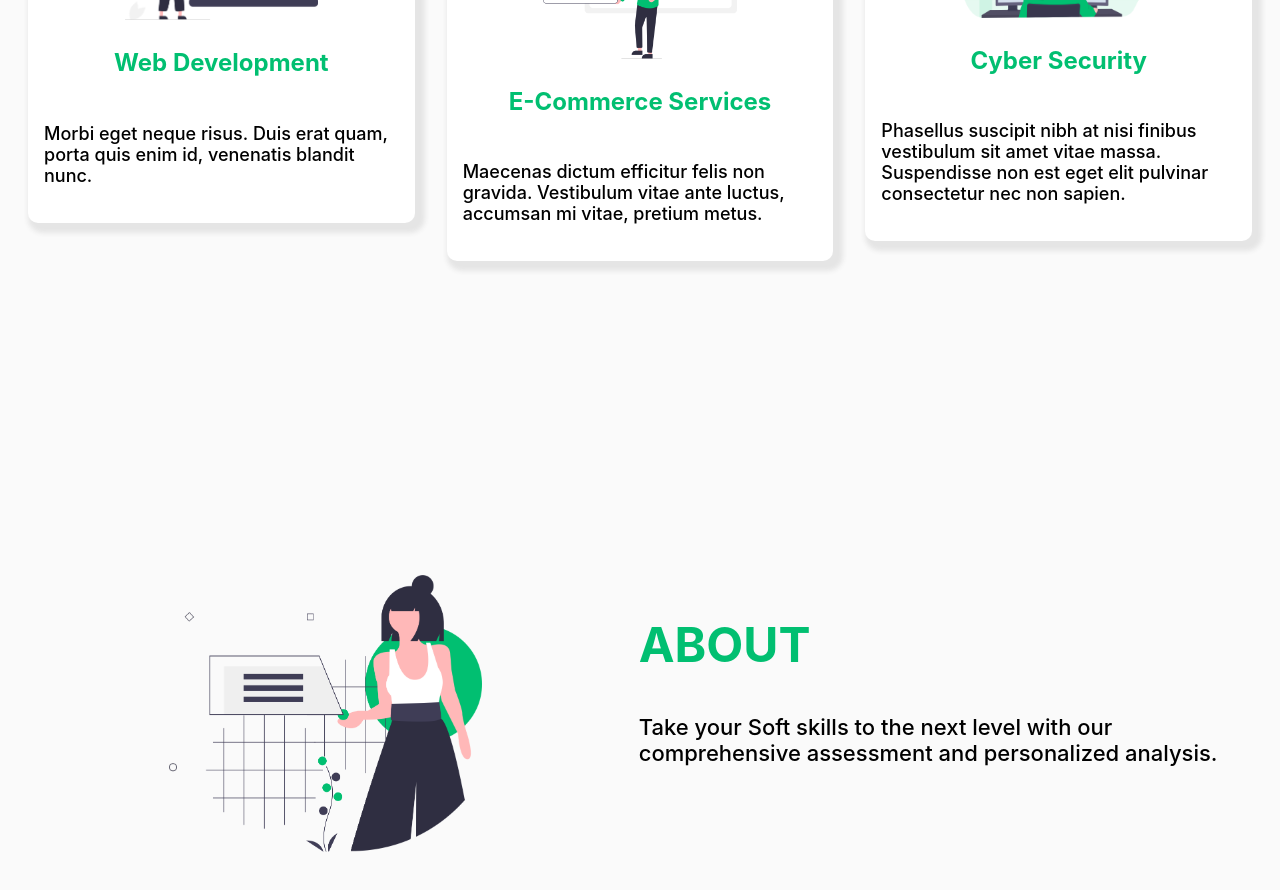
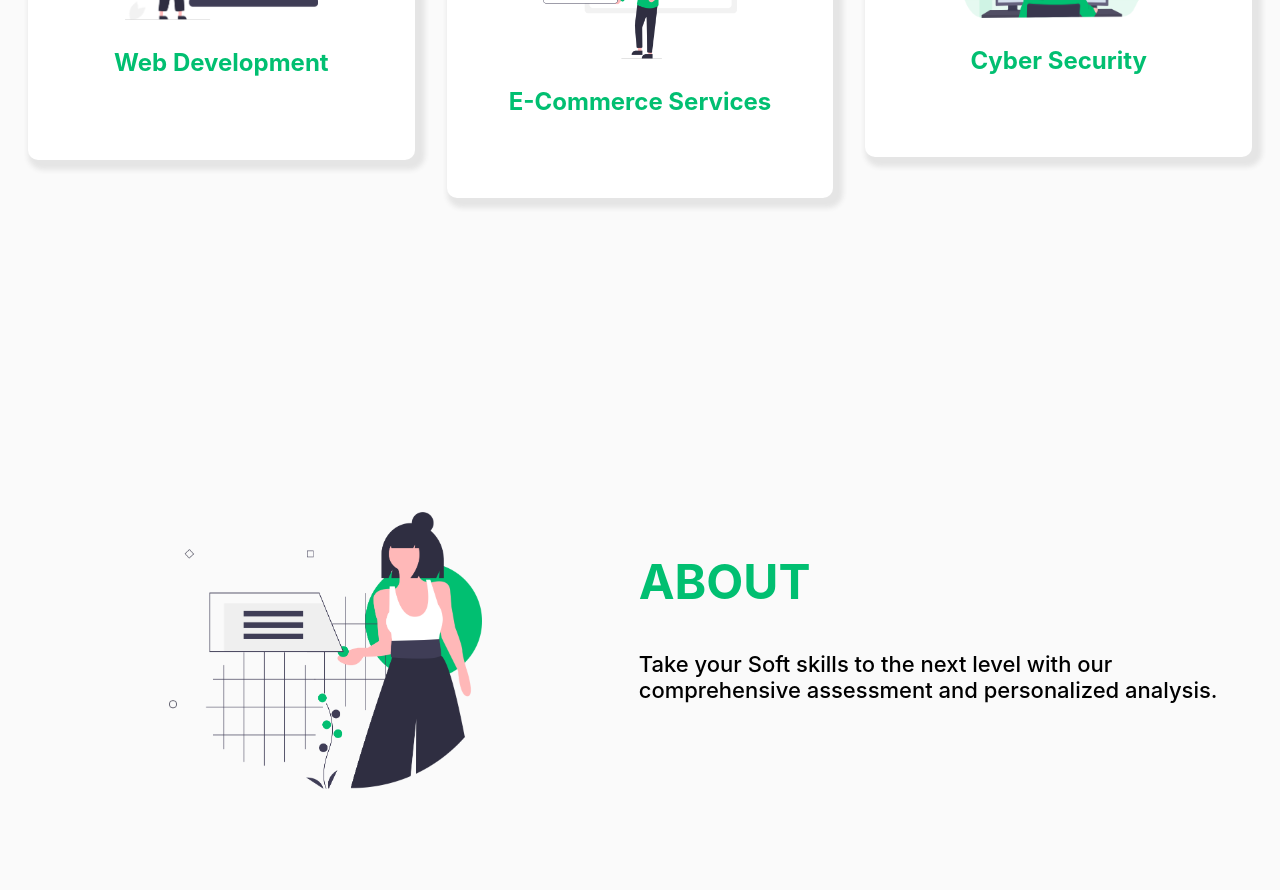
Before and after one commit to Optimum-labs/Platform-repo, a React (Create React App) app: page / in a window 1280 px wide. Shown: the part 1140-2030 px from the top of the page. Built offline with nearby package versions, Linux system fonts and the light colour scheme.

Commit message:
updated services
removed unwanted content

```diff
--- a/src/components/Services.js
+++ b/src/components/Services.js
@@ -7,13 +7,13 @@ function Services() {
             <div className="col-md-12">
                 <div className="row">
                     <div className="col-md-4 mb-2">
-                        <Card title="Web Development" img="card1.png" text="Morbi eget neque risus. Duis erat quam, porta quis enim id, venenatis blandit nunc. " />
+                        <Card title="Web Development" img="card1.png" text=" " />
                     </div>
                     <div className="col-md-4 mb-2">
-                    <Card title="E-Commerce Services" img="card2.png" text="Maecenas dictum efficitur felis non gravida. Vestibulum vitae ante luctus, accumsan mi vitae, pretium metus." />
+                    <Card title="E-Commerce Services" img="card2.png" text="" />
                     </div>
                     <div className="col-md-4 mb-2">
-                    <Card title="Cyber Security" img="card3.png" text="Phasellus suscipit nibh at nisi finibus vestibulum sit amet vitae massa. Suspendisse non est eget elit pulvinar consectetur nec non sapien." />
+                    <Card title="Cyber Security" img="card3.png" text="" />
                     </div>
                 </div>
             </div>
```
